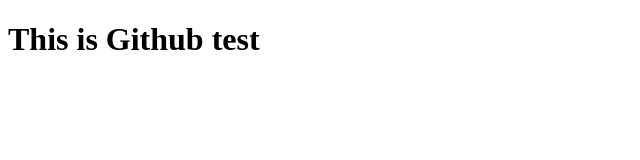
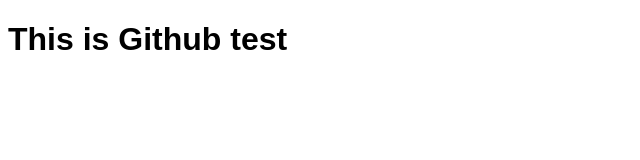
Before and after one commit to escarokokolollol/test01, a plain HTML site: page index.html in a window 1280 px wide. Shown: the whole page, without its empty margins (0-640 px from the left). Drawn offline with Linux system fonts and the light colour scheme.

Commit message:
added font

```diff
--- a/css/style.css
+++ b/css/style.css
@@ -0,0 +1,3 @@
+h1{
+  font-family: Arial;
+}
--- a/index.html
+++ b/index.html
@@ -3,6 +3,7 @@
   <head>
     <meta charset="utf-8">
     <title>Github test</title>
+    <link rel="stylesheet" href="css/style.css">
   </head>
   <body>
     <h1>This is Github test</h1>
```
